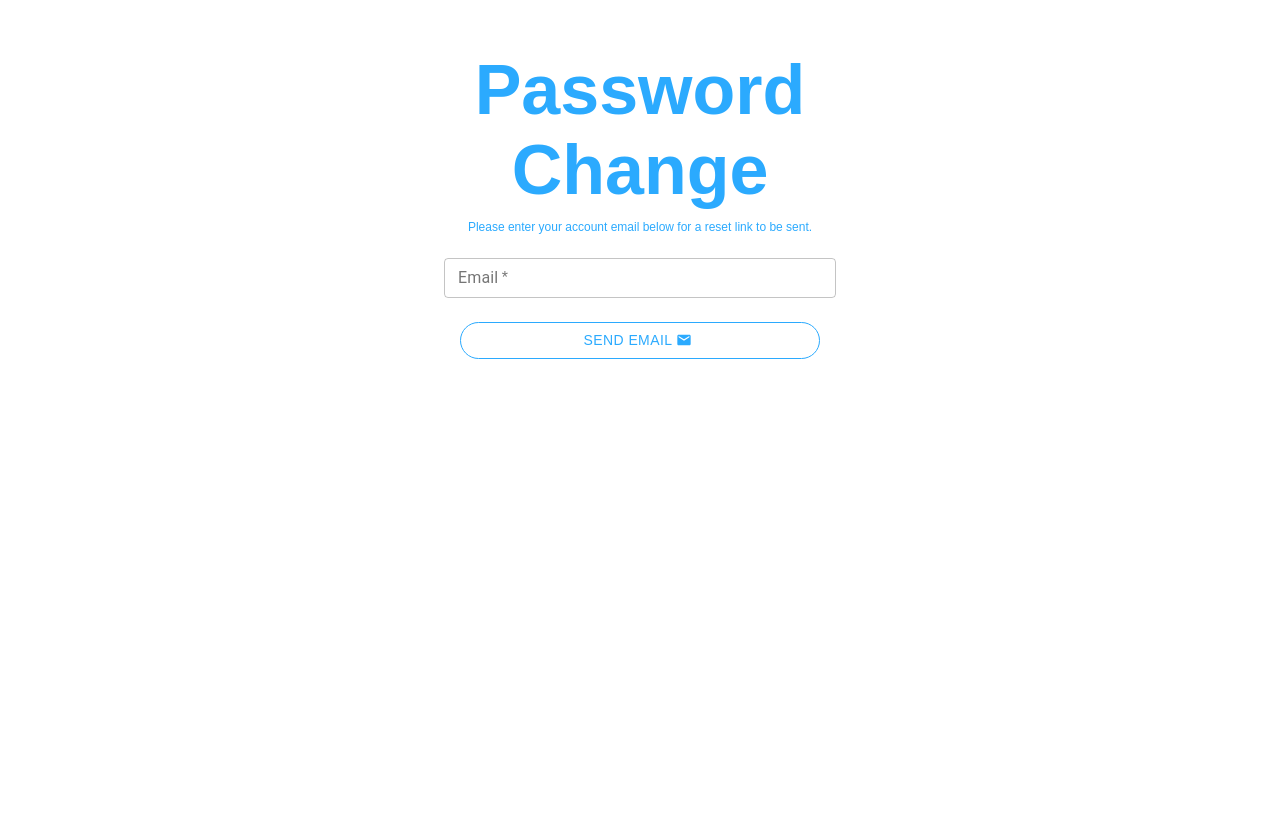
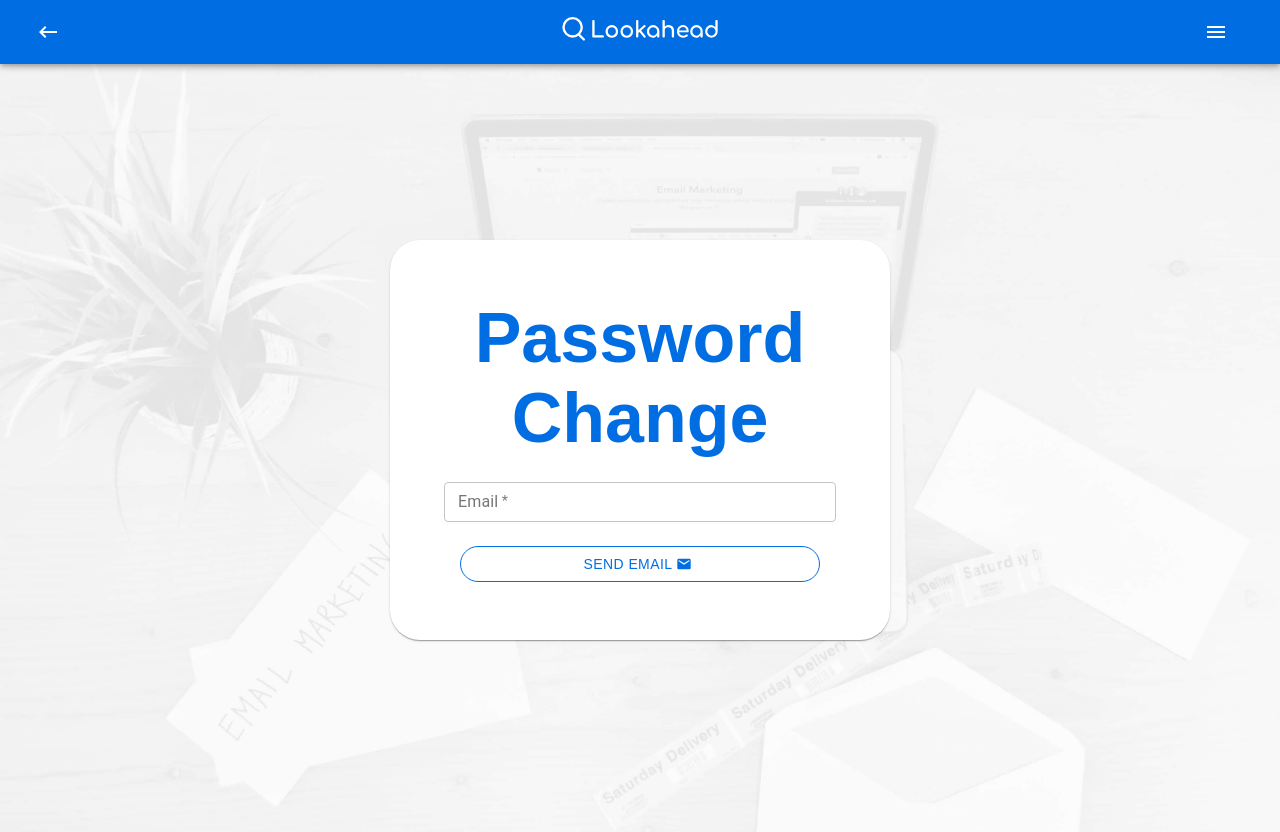
Before and after one commit to llausa/lookahead, a React (Create React App) app in the folder src/client/: page /account/password in a window 1280 px wide. Shown: the top 832 px of the page. Before the commit the page ends 800 px from the top, so only its background shows below. Built offline with nearby package versions, Linux system fonts and the light colour scheme.

Commit message:
Change Password page re styled

```diff
--- a/src/client/src/components/views/PasswordChangeView.js
+++ b/src/client/src/components/views/PasswordChangeView.js
@@ -1,13 +1,37 @@
-import React from "react";
-
-import { Link } from 'react-router-dom'
-import { TextField, Button } from '@material-ui/core';
-import LockIcon from '@material-ui/icons/Lock';
-
-import MailIcon from '@material-ui/icons/Mail';
+import React, { useReducer } from "react"
+import { Button } from '@material-ui/core'
+import axios from 'axios'
+import MailIcon from '@material-ui/icons/Mail'
+import CardContainer from '../CardContainer'
+import Background from '../../images/WhiteBackgroundSmall.jpg'
+import Nav from '../Nav'
+import TitleText from '../TitleText'
+import FormInput from '../FormInput'
 
 
 function PasswordChangeView() {
+
+    const [data, setData] = useReducer((state, newState) => (
+        {...state, ...newState}
+    ), {
+        email: '',
+    })
+
+    const onSubmit = e => {
+        e.preventDefault()
+
+        console.log(data)
+
+        axios.post(
+        'https://vast-oasis-18718.herokuapp.com/api/auth', data)
+        .then(function (response) {
+            console.log(response)
+        })
+        .catch(function (error) {
+            console.log(error.response.data)
+        })
+
+    }
 
     const mystyle = {
         display: "flex",
@@ -15,27 +39,18 @@ function PasswordChangeView() {
         alignitems: "center",
         justifyContent: "center",
         textAlign: "center",
-        color: "#2baafe",
+        color: "#006EE2",
         padding: "10px",
         maxWidth: "400px",
         margin: "auto",
     }
 
     const buttonMain = {
-        color: "#2baafe",
+        color: "#006EE2",
         margin: "20px",
-        border: "1px solid rgb(43, 170, 254)"
+        border: "1px solid #006EE2"
     }
 
-    const inputStyle = {
-        margin: "4px",
-    }
-
-    const buttonResetP = {
-        color: "rgb(140, 140, 140)",
-        margin: "30px 80px",
-        fontSize: "8px"
-    }
 
     const smallIcon= {
         width: "auto",
@@ -47,21 +62,24 @@ function PasswordChangeView() {
         console.log("Send Email Pressed")
     }
 
+    // Client Validation
+    const onChange = e => setData({[e.target.name]: e.target.value})
+    const email = (text) => /^\w+([\.-]?\w+)*@\w+([\.-]?\w+)*(\.\w{2,3})+$/.test(text)
+
     return (
+        <>
+        <Nav backButtonLink = "/" BackButton={true} MenuButton={true}/>
+        <CardContainer background={Background}>
+        <form onSubmit={onSubmit} className='form'>
         <div data-cy="passwordView" style={mystyle}>
-        <h1 style={{margin: "40px 0 10px 0", fontSize: "70px"}}>Password Change</h1>
-        <p style={{margin: "0 0 20px 0", fontSize:"12px"}}>Please enter your account email below for a reset link to be sent.</p>
-            <TextField
-            style={inputStyle}
-            required
-            id="outlined"
-            label="Email"
-            defaultValue=""
-            variant="outlined"
-            size="small"
-            />
-            <Button onClick={SendEmailPressed} variant="outlined" style={buttonMain} color="primary">Send Email <MailIcon style={smallIcon} /></Button>
+        <TitleText text="Password Change" />
+        <FormInput type='email' validation={email} value={data.email} onChange={onChange} require={true} errorText="Invalid Email" label='Email'  id='email' name='email' />
+
+        <Button onClick={SendEmailPressed} variant="outlined" style={buttonMain} color="primary">Send Email <MailIcon style={smallIcon} /></Button>
         </div>
+        </form>
+        </CardContainer>
+        </>
     )
 }
 
--- a/src/client/src/components/views/SignUpView.js
+++ b/src/client/src/components/views/SignUpView.js
@@ -47,7 +47,7 @@ const Signup = () => {
             alignitems: 'center',
             justifyContent: 'center',
             textAlign: 'center',
-            color: '#2baafe',
+            color: '#006EE2',
             padding: '10px',
             maxWidth: '400px',
             margin: 'auto',
```
